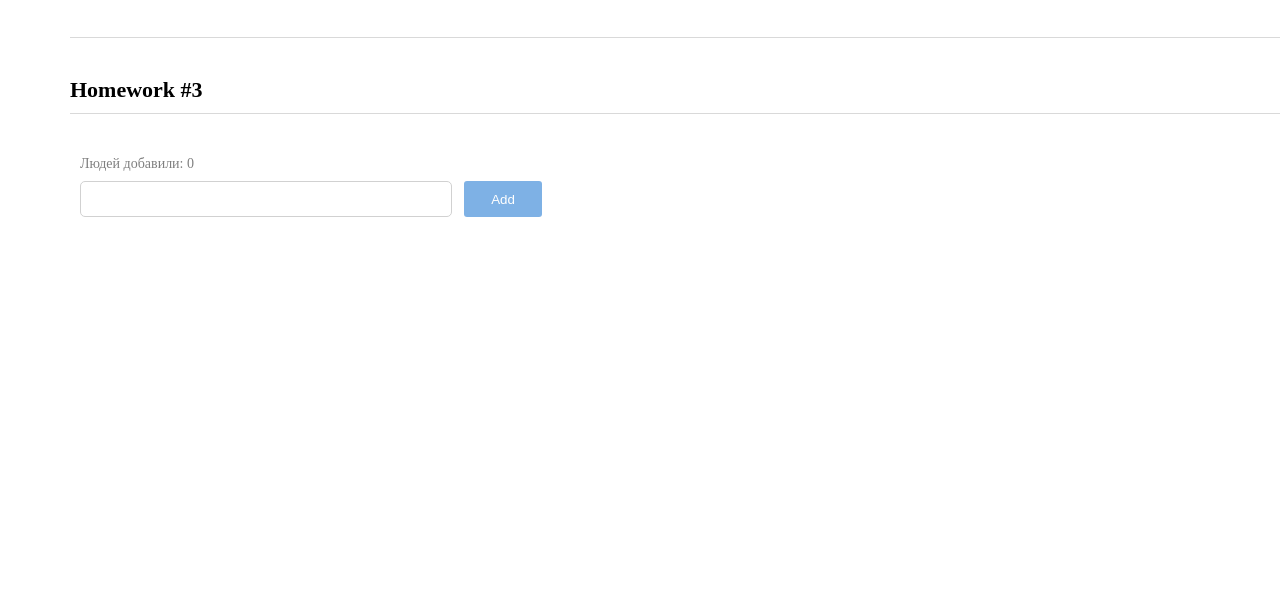
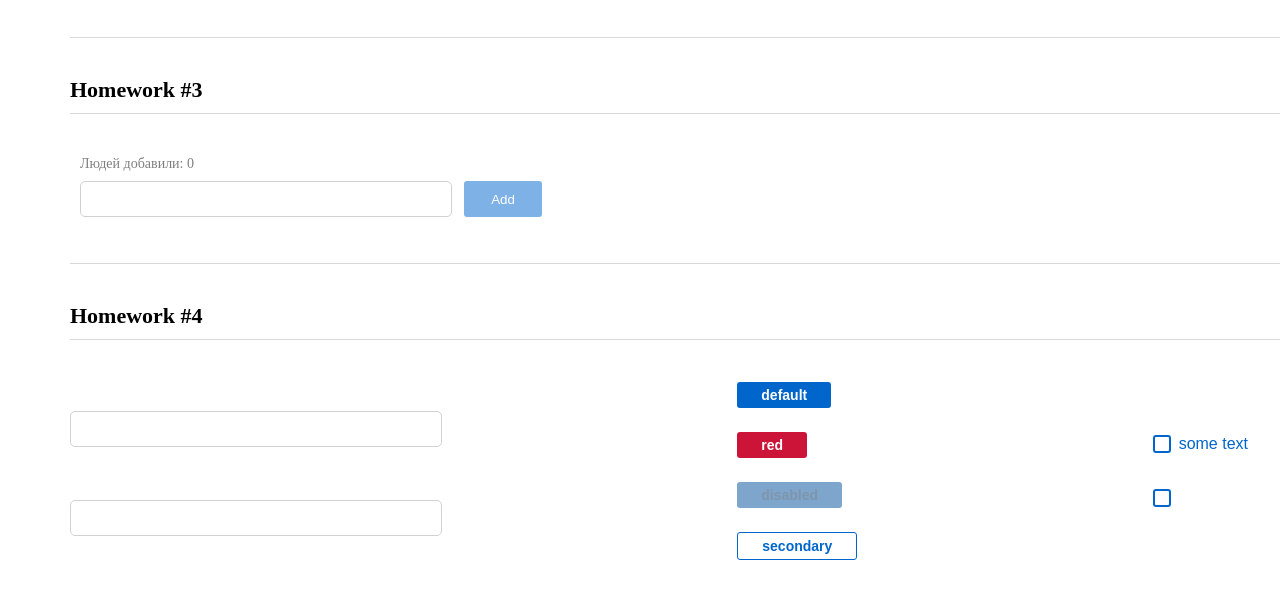
Before and after one commit to Natali-khm/hw, a React (Create React App) app: page /#/ in a window 1280 px wide. Shown: the part 791-1390 px from the top of the page. Built offline with nearby package versions, Linux system fonts and the light colour scheme; the HTML template or start-up script is replaced by a standard one.

Commit message:
hw 4 universal button, input, checkbox

```diff
--- a/src/s1-main/App.tsx
+++ b/src/s1-main/App.tsx
@@ -3,6 +3,7 @@ import s from './App.module.css'
 import HW1 from '../s2-homeworks/hw01/HW1'
 import HW2 from '../s2-homeworks/hw02/HW2'
 import HW3 from '../s2-homeworks/hw03/HW3'
+import HW4 from '../s2-homeworks/hw04/HW4'
 
 function App() {
     return (
@@ -10,7 +11,7 @@ function App() {
             {<HW1/>}
             {<HW2/>}
             {<HW3/>}
-            {/*<HW4/>*/}
+            {<HW4/>}
             {/*при выполнении дз 5 и более - закомментировать здесь дз 1-4, так как они есть внутри дз 5*/}
             {/*<HW5/>*/}
         </div>
--- a/src/s2-homeworks/hw04/common/c1-SuperInputText/SuperInputText.module.css
+++ b/src/s2-homeworks/hw04/common/c1-SuperInputText/SuperInputText.module.css
@@ -1,7 +1,13 @@
 .input:focus {
+    outline: none;
 }
 
 .input {
+    width: 372px;
+    height: 36px;
+    border: 1px solid #D1D1D1;
+    border-radius: 5px;
+    padding: 5px;
 }
 
 .inputWrapper {
@@ -11,10 +17,25 @@
 }
 
 .errorInput {
+    border: 1px solid #CC1439;
+    outline: none;
 }
 
 .errorInput:focus {
 }
 
 .error {
+    color: #CC1439;
+    display: block;
+    font-size: 10px;
+    margin-bottom: 5px;
 }
+
+
+.big{
+    font-size: 100px;
+}
+
+.className{
+    background-color: red;
+}
--- a/src/s2-homeworks/hw04/common/c1-SuperInputText/SuperInputText.tsx
+++ b/src/s2-homeworks/hw04/common/c1-SuperInputText/SuperInputText.tsx
@@ -6,6 +6,7 @@ import React, {
     ReactNode,
 } from 'react'
 import s from './SuperInputText.module.css'
+// import  './SuperInputText_NOT_MODULE.css'
 
 // тип пропсов обычного инпута
 type DefaultInputPropsType = DetailedHTMLProps<InputHTMLAttributes<HTMLInputElement>,
@@ -21,6 +22,9 @@ type SuperInputTextPropsType = Omit<DefaultInputPropsType, 'type'> & {
     spanClassName?: string
 }
 
+
+
+
 const SuperInputText: React.FC<SuperInputTextPropsType> = (
     {
         onChange,
@@ -35,11 +39,14 @@ const SuperInputText: React.FC<SuperInputTextPropsType> = (
         ...restProps // все остальные пропсы попадут в объект restProps
     }
 ) => {
+
+
     const onChangeCallback = (e: ChangeEvent<HTMLInputElement>) => {
         onChange?.(e) // если есть пропс onChange, то передать ему е (поскольку onChange не обязателен)
 
         onChangeText?.(e.currentTarget.value)
     }
+
     const onKeyPressCallback = (e: KeyboardEvent<HTMLInputElement>) => {
         onKeyPress?.(e)
 
@@ -50,12 +57,19 @@ const SuperInputText: React.FC<SuperInputTextPropsType> = (
 
     const finalSpanClassName = s.error
         + (spanClassName ? ' ' + spanClassName : '')
+
     const finalInputClassName = s.input
         + (error ? ' ' + s.errorInput : ' ' + s.superInput)
         + (className ? ' ' + s.className : '') // задача на смешивание классов
 
     return (
         <div className={s.inputWrapper}>
+            <span
+                id={id ? id + '-span' : undefined}
+                className={finalSpanClassName}
+            >
+                {error}
+            </span>
             <input
                 id={id}
                 type={'text'}
@@ -64,12 +78,7 @@ const SuperInputText: React.FC<SuperInputTextPropsType> = (
                 className={finalInputClassName}
                 {...restProps} // отдаём инпуту остальные пропсы если они есть (value например там внутри)
             />
-            <span
-                id={id ? id + '-span' : undefined}
-                className={finalSpanClassName}
-            >
-                {error}
-            </span>
+
         </div>
     )
 }
--- /dev/null
+++ b/src/s2-homeworks/hw04/common/c1-SuperInputText/SuperInputText_NOT_MODULE.css
@@ -0,0 +1,4 @@
+
+.big{
+    font-size: 100px;
+}
--- a/src/s2-homeworks/hw04/common/c2-SuperButton/SuperButton.module.css
+++ b/src/s2-homeworks/hw04/common/c2-SuperButton/SuperButton.module.css
@@ -1,36 +1,63 @@
 .button {
+    color: white;
+    font-weight: 600;
+    border-radius: 3px;
+    border: none;
+    font-size: 14px;
+    cursor: pointer;
+    display: flex;
+    flex-direction: row;
+    justify-content: center;
+    align-items: center;
+    padding: 5px 24px;
+    gap: 10px;
 }
 
 .disabled {
+    background-color: #004D99;
+    opacity: 50%;
+    color: #002E5C;
 }
 
 .secondary {
+    background-color: white;
+    border: 1px solid #0066CC;
+    color: #0066CC;
 }
 
 .default {
+    background-color: #0066CC;
 }
 
 .red {
+    background-color: #CC1439;
 }
 
 .default:hover {
+    background-color: #0080FF;
 }
 
 .red:hover {
+    background-color: #FF1A47;
 }
 
 .secondary:hover {
+    background-color: #E5F0FA;
 }
 
 
 .default:active {
+    background-color: #0059B2
 }
 
 .secondary:active {
+    background-color: #C9E5FF;
 }
 
 .red:active {
+    background-color: #B21232;
 }
 
 .button:disabled {
+    cursor: default;
 }
--- a/src/s2-homeworks/hw04/common/c2-SuperButton/SuperButton.tsx
+++ b/src/s2-homeworks/hw04/common/c2-SuperButton/SuperButton.tsx
@@ -17,12 +17,14 @@ const SuperButton: React.FC<SuperButtonPropsType> = (
         ...restProps // все остальные пропсы попадут в объект restProps, там же будет children
     }
 ) => {
-    const finalClassName = s.button
-        // + (disabled
-        //         ? ...
-        //         : xType === 'red'
-        //             ? ...
-        + (className ? ' ' + className : '') // задачка на смешивание классов
+
+    const finalClassName = `${s.button} ${
+        disabled ? s.disabled
+        : xType === 'red' ? s.red
+        : xType === 'secondary' ? s.secondary
+        : className ? className
+        : s.default}`
+
 
     return (
         <button
--- a/src/s2-homeworks/hw04/common/c3-SuperCheckbox/SuperCheckbox.tsx
+++ b/src/s2-homeworks/hw04/common/c3-SuperCheckbox/SuperCheckbox.tsx
@@ -27,8 +27,9 @@ const SuperCheckbox: React.FC<SuperCheckboxPropsType> = (
     }
 ) => {
     const onChangeCallback = (e: ChangeEvent<HTMLInputElement>) => {
-        // задачка на написание онченджа
+        onChange?.(e)  // задачка на написание онченджа
 
+        onChangeChecked?.(e.currentTarget.checked)
     }
 
     const finalInputClassName = s.checkbox
```
Also changed, not shown: src/s2-homeworks/hw04/Stand.tsx (+16 -0 lines).
